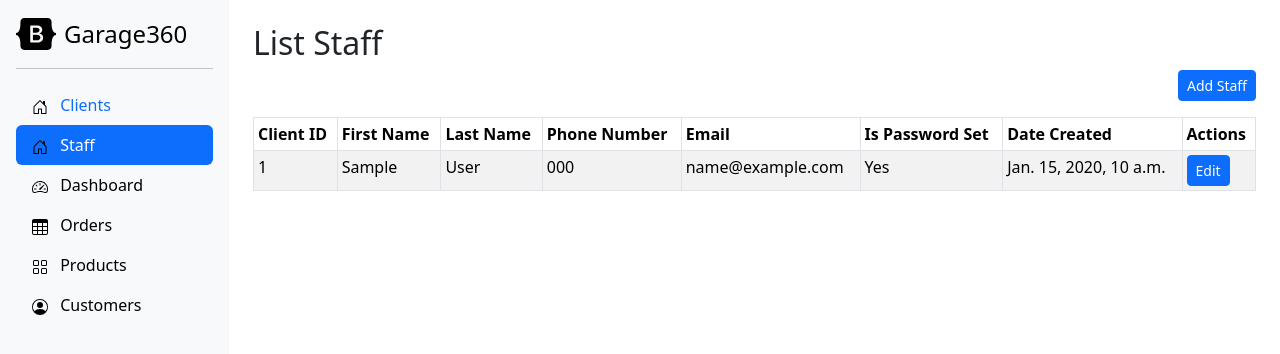
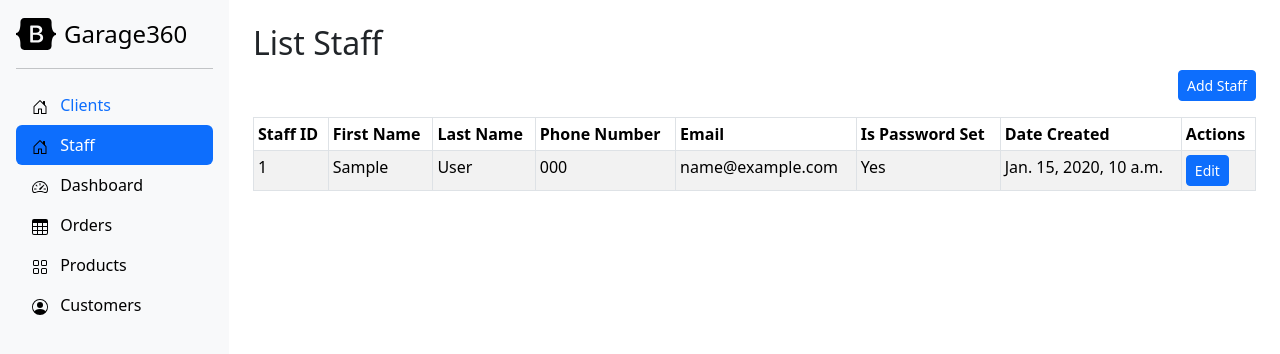
Before and after one commit to SamsonEshipillahPasili/garage360, a Django app: page /accounts/profiles?is_staff=true in a window 1280 px wide. Shown: the top 354 px of the page. Run offline with Django 5.2, Linux system fonts and the light colour scheme; a user stored in the database is signed in; tables that the repository leaves empty hold one stand-in row (values such as "Sample post"); some libraries are stand-ins or nearby versions.

Commit message:
Added staff addition to the system

```diff
--- a/accounts/templates/accounts/profile_form.html
+++ b/accounts/templates/accounts/profile_form.html
@@ -4,11 +4,14 @@
     <form method="post" action="{% url 'accounts:create_profile' %}" id="create-profile-form">
       <div class="modal-body">
           {% csrf_token %}
+          <input type="hidden" name="is_staff" value="{{ is_staff }}" />
           {{ profile_form|crispy }}
       </div>
       <div class="modal-footer">
         <button type="button" class="btn btn-secondary" data-bs-dismiss="modal">Close</button>
-        <button type="button" id="create-client-btn" class="btn btn-primary">Create Client</button>
+        <button type="button" id="create-client-btn" class="btn btn-primary">
+            Create {% if is_staff == 'true' %} Staff {% else %} Client {% endif %}
+        </button>
       </div>
     </form>
 </div>
--- a/accounts/templates/accounts/profiles.html
+++ b/accounts/templates/accounts/profiles.html
@@ -30,7 +30,7 @@
     <table class="table table-striped table-bordered table-sm">
         <thead>
         <tr>
-            <th>Client ID</th>
+            <th>{% if menu_item == 'clients' %} Client {% else %} Staff {% endif %}ID</th>
             <th>First Name</th>
             <th>Last Name</th>
             <th>Phone Number</th>
--- a/accounts/views.py
+++ b/accounts/views.py
@@ -42,11 +42,11 @@ class CreateUserProfileView(LoginRequiredMixin, FormView):
         context['profile_form'] = context['form']
         return context
 
-    def is_staff(self, form) -> bool:
-        return form.cleaned_data.get('is_staff') == 'true'
+    def is_staff(self) -> bool:
+        return self.request.POST.get('is_staff', 'false') == 'true'
 
     def form_valid(self, form: UserProfileForm):
-        if self.is_staff(form):
+        if self.is_staff():
             UserProfile.objects.create_staff(
                 organization=self.request.user.profile.organization,
                 **form.cleaned_data
@@ -57,10 +57,10 @@ class CreateUserProfileView(LoginRequiredMixin, FormView):
                 **form.cleaned_data
             )
 
-        entity = 'Staff' if self.is_staff(form) else 'Client'
+        entity = 'Staff' if self.is_staff() else 'Client'
         messages.info(self.request, f'{entity} created successfully')
         return HttpResponseRedirect(
-            reverse_lazy('accounts:list_profiles', query={'is_staff': True})
+            reverse_lazy('accounts:list_profiles', query={'is_staff': 'true'})
         )
 
 class ListProfilesView(LoginRequiredMixin, ListView):
@@ -88,6 +88,7 @@ class ListProfilesView(LoginRequiredMixin, ListView):
         context = super().get_context_data(**kwargs)
         context['profile_form'] = UserProfileForm()
         context['menu_item'] = 'staff' if self._is_staff() else 'clients'
+        context['is_staff'] = 'true' if self._is_staff() else 'false'
         return context
 
 class EditProfileView(LoginRequiredMixin, View):
```
